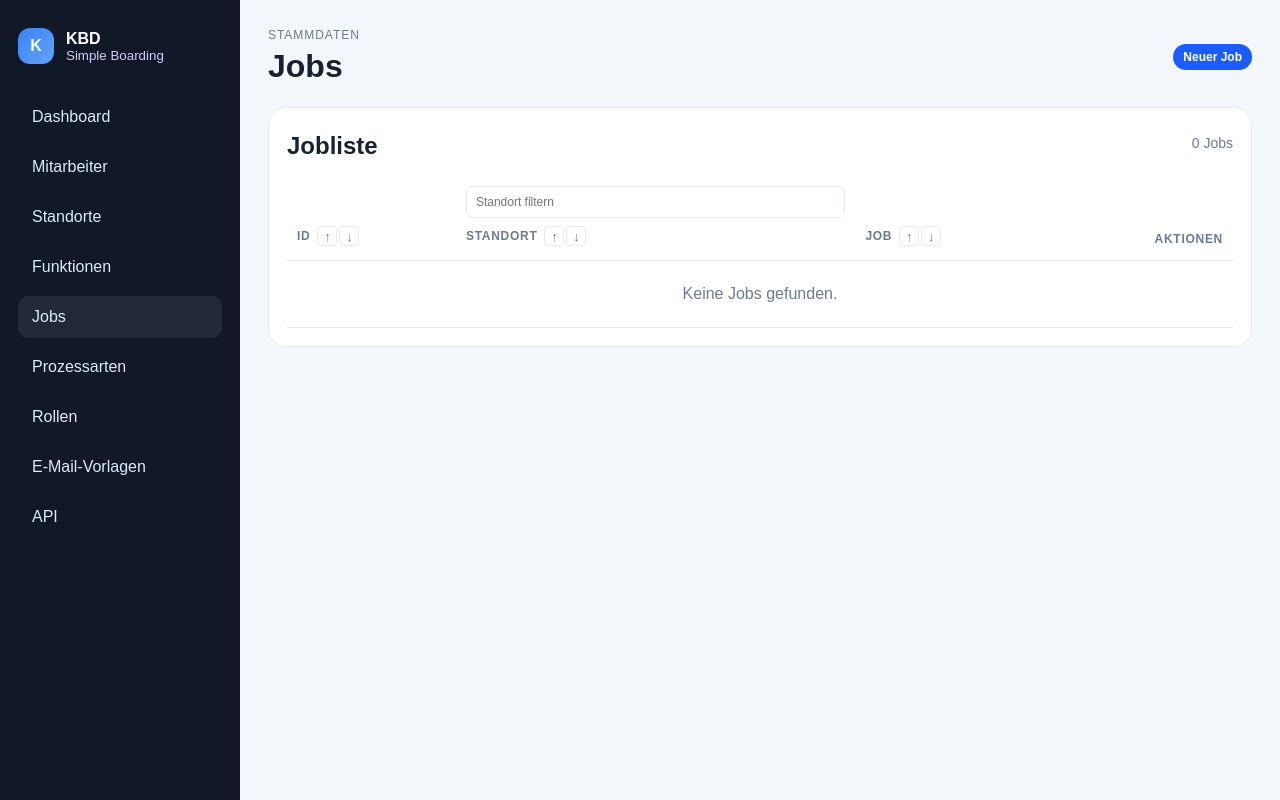
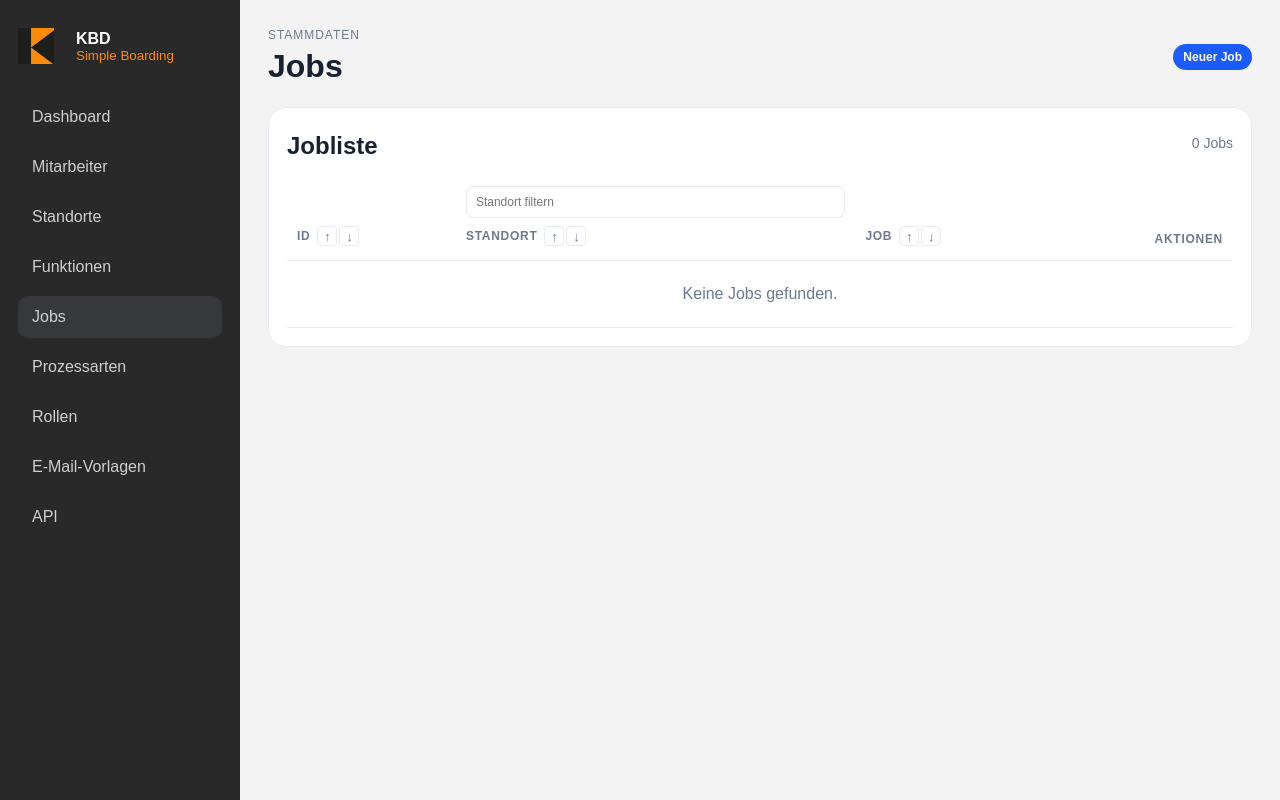
Before and after one commit to franknoethe/kbd_simple_bording, a Flask app: page /jobs in a window 1280 px wide. Run offline with Flask 3, Linux system fonts and the light colour scheme; data that the repository does not hold is empty; some libraries are stand-ins or nearby versions.

Commit message:
style: update colors and logo

```diff
--- a/static/styles.css
+++ b/static/styles.css
@@ -1,5 +1,5 @@
 :root {
-  --bg: #f3f6fb;
+  --bg: #f3f3f3;
   --panel: #ffffff;
   --panel-alt: #eef4ff;
   --primary: #1b5cff;
@@ -45,7 +45,7 @@ body {
 }
 
 .sidebar {
-  background: #111827;
+  background: #292929;
   color: #fff;
   padding: 28px 18px;
 }
@@ -58,14 +58,11 @@ body {
 }
 
 .brand-mark {
-  display: inline-flex;
-  justify-content: center;
-  align-items: center;
+  background-image: url(/static/logo_color_s.png);
+  background-repeat: no-repeat;
   width: 36px;
   height: 36px;
-  border-radius: 12px;
-  background: linear-gradient(135deg, #3b82f6, #60a5fa);
-  font-weight: 700;
+  margin-right: 10px;
 }
 
 .brand strong,
@@ -74,7 +71,7 @@ body {
 }
 
 .brand small {
-  color: #c7d2fe;
+  color: var(--kbd-orange);
 }
 
 .nav {
@@ -85,7 +82,7 @@ body {
 .nav a {
   display: block;
   padding: 12px 14px;
-  color: #dbeafe;
+  color: #cfcfcf;
   text-decoration: none;
   border-radius: 10px;
   transition: 0.2s ease;
--- a/templates/base.html
+++ b/templates/base.html
@@ -10,7 +10,7 @@
     <div class="page-shell">
       <aside class="sidebar">
         <div class="brand">
-          <span class="brand-mark">K</span>
+          <div class="brand-mark"></div>
           <div>
             <strong>KBD</strong>
             <small>Simple Boarding</small>
@@ -34,5 +34,35 @@
         {% block content %}{% endblock %}
       </main>
     </div>
+    <div id="global-delete-modal" class="modal-overlay is-hidden" role="dialog" aria-modal="true" aria-labelledby="global-delete-title">
+      <div class="modal delete-confirm-modal">
+        <div class="modal-header">
+          <h2 id="global-delete-title">Löschen</h2>
+          <button class="close-btn" id="global-delete-close" type="button" aria-label="Dialog schließen">&times;</button>
+        </div>
+        <p id="global-delete-message">Diesen Datensatz wirklich löschen?</p>
+        <div class="modal-actions">
+          <button class="delete-btn" id="global-delete-confirm" type="button">Löschen</button>
+          <button class="primary-btn" id="global-delete-cancel" type="button">Abbrechen</button>
+        </div>
+      </div>
+    </div>
+    <script>
+      window.showDeleteConfirm = function (message) {
+        const modal = document.getElementById('global-delete-modal');
+        document.getElementById('global-delete-message').textContent = message || 'Diesen Datensatz wirklich löschen?';
+        modal.classList.remove('is-hidden');
+
+        return new Promise(resolve => {
+          const finish = result => {
+            modal.classList.add('is-hidden');
+            resolve(result);
+          };
+          document.getElementById('global-delete-confirm').onclick = () => finish(true);
+          document.getElementById('global-delete-cancel').onclick = () => finish(false);
+          document.getElementById('global-delete-close').onclick = () => finish(false);
+        });
+      };
+    </script>
   </body>
 </html>
--- a/templates/employees.html
+++ b/templates/employees.html
@@ -518,7 +518,7 @@
     }
 
     async function deleteEmployee(employeeId) {
-      if (!confirm('Diesen Mitarbeiter wirklich löschen?')) return;
+      if (!await window.showDeleteConfirm('Diesen Mitarbeiter wirklich löschen?')) return;
 
       try {
         const response = await fetch(`/api/employees/${employeeId}`, {
--- a/templates/functions.html
+++ b/templates/functions.html
@@ -164,7 +164,7 @@
     }
 
     async function deleteFunction(functionId) {
-      if (!window.confirm('Diese Funktion wirklich löschen?')) return;
+      if (!await window.showDeleteConfirm('Diese Funktion wirklich löschen?')) return;
 
       try {
         const response = await fetch(`/api/functions/${functionId}`, { method: 'DELETE' });
--- a/templates/jobs.html
+++ b/templates/jobs.html
@@ -316,7 +316,7 @@
     }
 
     async function deleteJob(jobId) {
-      if (!window.confirm('Diesen Job wirklich löschen?')) return;
+      if (!await window.showDeleteConfirm('Diesen Job wirklich löschen?')) return;
 
       try {
         const response = await fetch(`/api/jobs/${jobId}`, { method: 'DELETE' });
--- a/templates/locations.html
+++ b/templates/locations.html
@@ -179,7 +179,7 @@
     }
 
     async function deleteLocation(locationId) {
-      if (!window.confirm('Diesen Standort wirklich löschen?')) return;
+      if (!await window.showDeleteConfirm('Diesen Standort wirklich löschen?')) return;
 
       try {
         const response = await fetch(`/api/locations/${locationId}`, { method: 'DELETE' });
--- a/templates/process_types.html
+++ b/templates/process_types.html
@@ -211,7 +211,7 @@
     }
 
     async function deleteProcessType(processTypeId) {
-      if (!window.confirm('Diese Prozessart wirklich löschen?')) return;
+      if (!await window.showDeleteConfirm('Diese Prozessart wirklich löschen?')) return;
       try {
         const response = await fetch(`/api/process-types/${processTypeId}`, { method: 'DELETE' });
         const data = await response.json();
--- a/templates/roles.html
+++ b/templates/roles.html
@@ -211,7 +211,7 @@
     }
 
     async function deleteRole(roleId) {
-      if (!window.confirm('Diese Rolle wirklich löschen?')) return;
+      if (!await window.showDeleteConfirm('Diese Rolle wirklich löschen?')) return;
       try {
         const response = await fetch(`/api/roles/${roleId}`, { method: 'DELETE' });
         const data = await response.json();
```
Also changed, not shown: static/logo_color_s.png (added).
